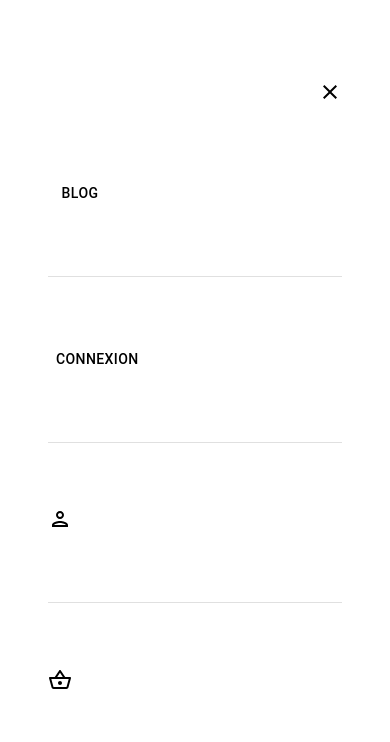
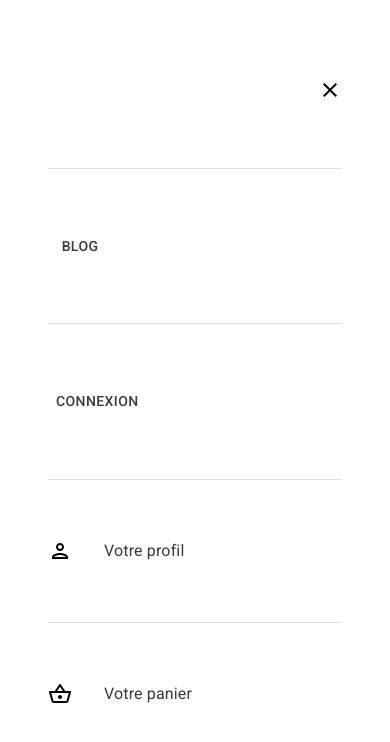
Before and after one commit to nivorako/weare2gether, a React (Create React App) app: page / in a window 390 px wide. Both pictures are taken after a click on the element 330 px from the left and 56 px from the top of the page. Shown: the top 742 px of the page. Built offline with nearby package versions, Linux system fonts and the light colour scheme.

Commit message:
menu hover animation

```diff
--- a/public/index.html
+++ b/public/index.html
@@ -10,6 +10,7 @@
       content="Web site created using create-react-app"
     />
     <link rel="apple-touch-icon" href="%PUBLIC_URL%/Logo.png" />
+    <link rel="stylesheet" href="https://fonts.googleapis.com/css?family=Roboto:300,400,500,700&display=swap"/>
 
     <link rel="manifest" href="%PUBLIC_URL%/manifest.json" />
     <!--
--- a/src/App.css
+++ b/src/App.css
@@ -1,6 +1,11 @@
+:root{
+    --primary: #cf3201;
+    --secondary: #FF7F37;
+    --black: #3b3b3b;
+}
 body {
         margin: 0;
-        font-family: "Roboto";
+        font-family: "Roboto", sans-serif;
         /* font-family: -apple-system, BlinkMacSystemFont, 'Segoe UI', 'Roboto', 'Oxygen',
         'Ubuntu', 'Cantarell', 'Fira Sans', 'Droid Sans', 'Helvetica Neue',
         sans-serif; */
--- a/src/components/Header.js
+++ b/src/components/Header.js
@@ -4,7 +4,7 @@ import { useDispatch, useSelector } from "react-redux";
 
 import { setDrawer } from "../features/drawerSlice";
 
-import { AppBar, Toolbar, Button, Drawer, Box, Divider, CssBaseline } from "@mui/material";
+import { AppBar, Toolbar, Button, Drawer, Box, Divider, CssBaseline, Typography } from "@mui/material";
 import styled from '@emotion/styled'
 import { useMediaQuery } from '@mui/material';
 
@@ -85,29 +85,35 @@ const Header = () => {
                                                         justifyContent:"space-around"
                                                     }}
                                                 >
-                                                    <Box
+                                                    <MenuClose
                                                         onClick={toggleDrawer}
-                                                        sx={{
-                                                            alignSelf:"flex-end",
-                                                            cursor:"pointer",
-                                                        }}
                                                     >
                                                         <img src={Close} alt="close drawer" />
-                                                    </Box>
+                                                    </MenuClose>
+                                                    <Divider />
                                                     <HeaderLink >
-                                                        <Button variant="text" sx={{color:"black"}} onClick={test}>BLOG</Button>
+                                                        <HeaderMenuItem>
+                                                            <Button variant="text" sx={{color:"var(--black)"}} onClick={test}>BLOG</Button>
+                                                        </HeaderMenuItem>
                                                     </HeaderLink>
                                                     <Divider />
                                                     <HeaderLink >
-                                                        <Button variant="text" sx={{color:"black"}} onClick={test}>CONNEXION</Button>
+                                                        <HeaderMenuItem>
+                                                            <Button variant="text" sx={{color:"var(--black)"}} onClick={test}>CONNEXION</Button>
+                                                        </HeaderMenuItem>
                                                     </HeaderLink>
                                                     <Divider />
                                                     <HeaderLink >
-                                                        <img src={User1} alt="user"/>
-                                                    </HeaderLink>
+                                                        <HeaderMenuItem>
+                                                            <img src={User1} alt="user"/>
+                                                            <Typography sx={{marginLeft:"2rem", color:"var(--black)"}}>Votre profil</Typography>
+                                                        </HeaderMenuItem>                                                                                                           </HeaderLink>
                                                     <Divider />
                                                     <HeaderLink >
-                                                        <img src={ShoppingBskt} alt="panier"/>
+                                                        <HeaderMenuItem>
+                                                            <img src={ShoppingBskt} alt="panier"/>
+                                                            <Typography sx={{marginLeft:"2rem", color:"var(--black)"}}>Votre panier</Typography>
+                                                        </HeaderMenuItem>
                                                     </HeaderLink>
                                                     <Divider />
                                                 </Box>
@@ -140,7 +146,7 @@ const Header = () => {
 };
 
 const HeaderLink = styled(Link)`
-
+    text-decoration: none;
 `;
 
 const HeaderTitle = styled.h1`
@@ -163,4 +169,20 @@ const HeaderMenu = styled.div`
     }
 `;
 
+const HeaderMenuItem = styled.nav`
+    display: flex;
+    transition: .5s;
+    &:hover{
+        transform: translate(1rem);
+    };
+`;
+
+const MenuClose = styled.div`
+    align-self: flex-end;
+    cursor: pointer;
+    transition: .5s;
+    &:hover{
+        transform: scale(1.3);
+    }
+`;
 export default Header;
```
